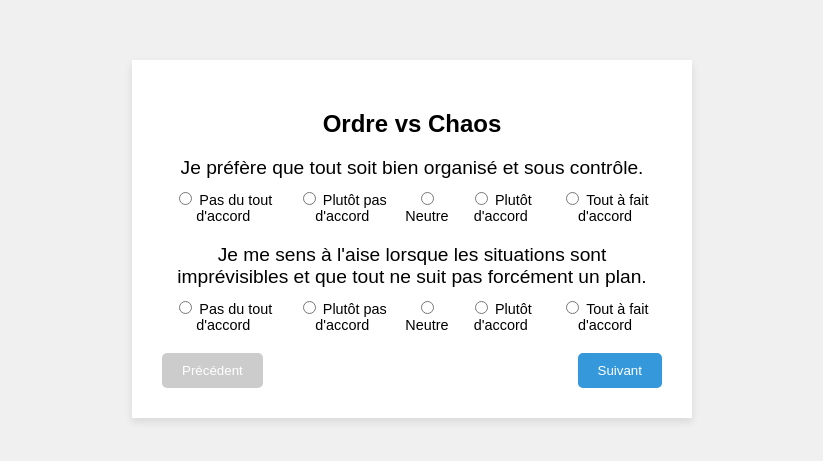
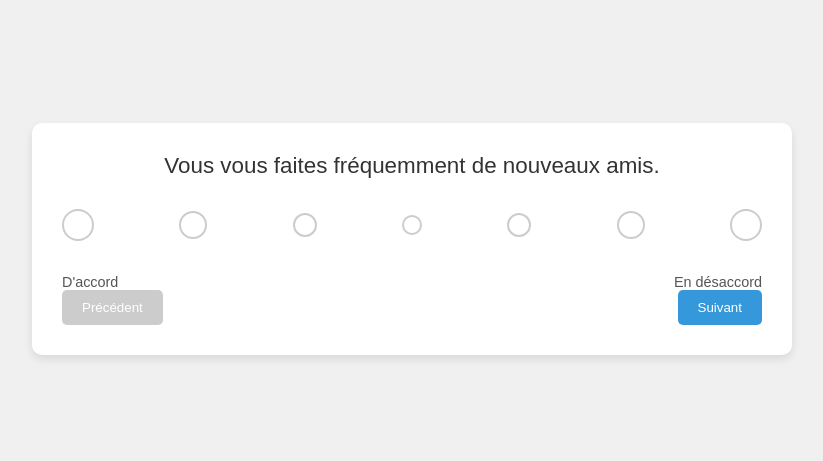
Before and after one commit to Thibaudkhan/Soumini-quizz, a plain HTML site: page index.html in a window 1280 px wide. Shown: the part 161-622 px from the top of the page, without its empty margins (228-1051 px from the left). Drawn offline with Linux system fonts and the light colour scheme.

Commit message:
Update index.html

```diff
--- a/index.html
+++ b/index.html
@@ -16,30 +16,102 @@
         }
 
         .container {
-            width: 500px;
+            width: 700px;
             background-color: white;
             padding: 30px;
             box-shadow: 0 4px 8px rgba(0, 0, 0, 0.1);
             text-align: center;
-        }
-
-        .question-block {
-            margin-bottom: 20px;
+            border-radius: 10px;
         }
 
         .question {
-            margin-bottom: 10px;
-            font-size: 1.2em;
+            margin-bottom: 30px;
+            font-size: 1.4em;
+            color: #333;
         }
 
         .choices {
             display: flex;
             justify-content: space-between;
-            margin-bottom: 20px;
+            align-items: center;
+            margin-bottom: 30px;
         }
 
         .choices label {
             font-size: 0.9em;
+        }
+
+        .scale {
+            display: flex;
+            align-items: center;
+            justify-content: space-between;
+            width: 100%;
+        }
+
+        .scale label {
+            cursor: pointer;
+        }
+
+        .scale input[type="radio"] {
+            display: none;
+        }
+
+        .scale label span {
+            display: inline-block;
+            border-radius: 50%;
+            background-color: transparent;
+            border: 2px solid #ccc;
+            width: 20px;
+            height: 20px;
+            transition: background-color 0.3s, border-color 0.3s, transform 0.3s;
+        }
+
+        .scale input[type="radio"]:checked + span {
+            background-color: #3498db;
+            border-color: #3498db;
+            transform: scale(1.2);
+        }
+
+        .scale label:first-child span {
+            width: 28px;
+            height: 28px;
+        }
+
+        .scale label:nth-child(2) span {
+            width: 24px;
+            height: 24px;
+        }
+
+        .scale label:nth-child(3) span {
+            width: 20px;
+            height: 20px;
+        }
+
+        .scale label:nth-child(4) span {
+            width: 16px;
+            height: 16px;
+        }
+
+        .scale label:nth-child(5) span {
+            width: 20px;
+            height: 20px;
+        }
+
+        .scale label:nth-child(6) span {
+            width: 24px;
+            height: 24px;
+        }
+
+        .scale label:last-child span {
+            width: 28px;
+            height: 28px;
+        }
+
+        .scale-text {
+            display: flex;
+            justify-content: space-between;
+            font-size: 0.9em;
+            color: #555;
         }
 
         .nav-buttons {
@@ -68,34 +140,34 @@
 </head>
 <body>
     <div class="container">
-        <h2 id="axe-title">Ordre vs Chaos</h2>
-        <div class="question-block">
-            <div class="question" id="question1">Je préfère que tout soit bien organisé et sous contrôle.</div>
-            <div class="choices">
-                <label><input type="radio" name="q1" value="-10"> Pas du tout d'accord</label>
-                <label><input type="radio" name="q1" value="-5"> Plutôt pas d'accord</label>
-                <label><input type="radio" name="q1" value="0"> Neutre</label>
-                <label><input type="radio" name="q1" value="5"> Plutôt d'accord</label>
-                <label><input type="radio" name="q1" value="10"> Tout à fait d'accord</label>
+        <div class="question">
+            Vous vous faites fréquemment de nouveaux amis.
+        </div>
+        <div class="choices">
+            <div class="scale">
+                <label><input type="radio" name="q1" value="-10"><span></span></label>
+                <label><input type="radio" name="q1" value="-7"><span></span></label>
+                <label><input type="radio" name="q1" value="-5"><span></span></label>
+                <label><input type="radio" name="q1" value="0"><span></span></label>
+                <label><input type="radio" name="q1" value="5"><span></span></label>
+                <label><input type="radio" name="q1" value="7"><span></span></label>
+                <label><input type="radio" name="q1" value="10"><span></span></label>
             </div>
         </div>
-
-        <div class="question-block">
-            <div class="question" id="question2">Je me sens à l'aise lorsque les situations sont imprévisibles et que tout ne suit pas forcément un plan.</div>
-            <div class="choices">
-                <label><input type="radio" name="q2" value="-10"> Pas du tout d'accord</label>
-                <label><input type="radio" name="q2" value="-5"> Plutôt pas d'accord</label>
-                <label><input type="radio" name="q2" value="0"> Neutre</label>
-                <label><input type="radio" name="q2" value="5"> Plutôt d'accord</label>
-                <label><input type="radio" name="q2" value="10"> Tout à fait d'accord</label>
-            </div>
+        <div class="scale-text">
+            <span>D'accord</span>
+            <span>En désaccord</span>
         </div>
-
         <div class="nav-buttons">
-            <button id="prev-btn" onclick="previous()">Précédent</button>
-            <button id="next-btn" onclick="next()">Suivant</button>
+            <button id="prev-btn">Précédent</button>
+            <button id="next-btn">Suivant</button>
         </div>
     </div>
+
+    <script>
+        document.getElementById("prev-btn").disabled = true;  // Initial behavior
+    </script>
+
 
     <script>
         const questions = [
```
